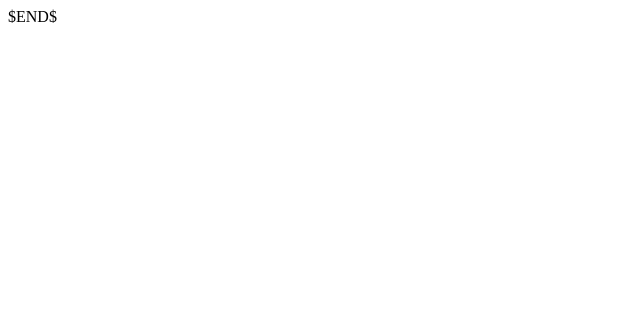
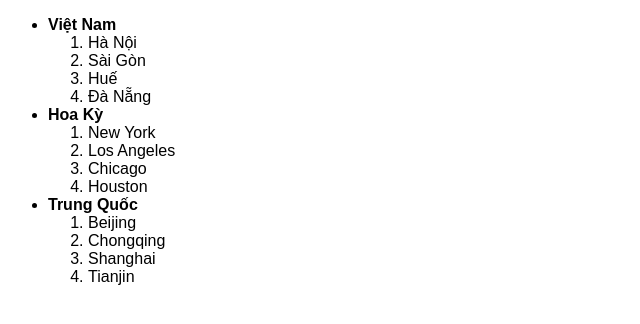
Before and after one commit to hongquan16101995/javascript-c0124i1, a plain HTML site: page bai4/baitap/danhsach.html in a window 1280 px wide. Shown: the whole page, without its empty margins (0-640 px from the left). Drawn offline with Linux system fonts and the light colour scheme.

Commit message:
chua bai tap HTML

```diff
--- a/bai4/baitap/danhsach.html
+++ b/bai4/baitap/danhsach.html
@@ -1,10 +1,39 @@
 <!DOCTYPE html>
 <html lang="en">
 <head>
-  <meta charset="UTF-8">
-  <title>$Title$</title>
+    <meta charset="UTF-8">
+    <title>Title</title>
+    <style>
+        body {
+            font-family: Arial;
+            /*font-family : thuộc tính CSS để đổi kiểu chữ cho HTML*/
+        }
+    </style>
 </head>
 <body>
-$END$
+<ul>
+    <li><b>Việt Nam</b>
+        <ol>
+            <li>Hà Nội</li>
+            <li>Sài Gòn</li>
+            <li>Huế</li>
+            <li>Đà Nẵng</li>
+        </ol>
+    </li>
+    <li><b>Hoa Kỳ</b>
+        <ol>
+            <li>New York</li>
+            <li>Los Angeles</li>
+            <li>Chicago</li>
+            <li>Houston</li>
+        </ol></li>
+    <li><b>Trung Quốc</b>
+        <ol>
+            <li>Beijing</li>
+            <li>Chongqing</li>
+            <li>Shanghai</li>
+            <li>Tianjin</li>
+        </ol></li>
+</ul>
 </body>
 </html>
```
Also changed, not shown: bai4/baitap/cv.html (+25 -3 lines).
